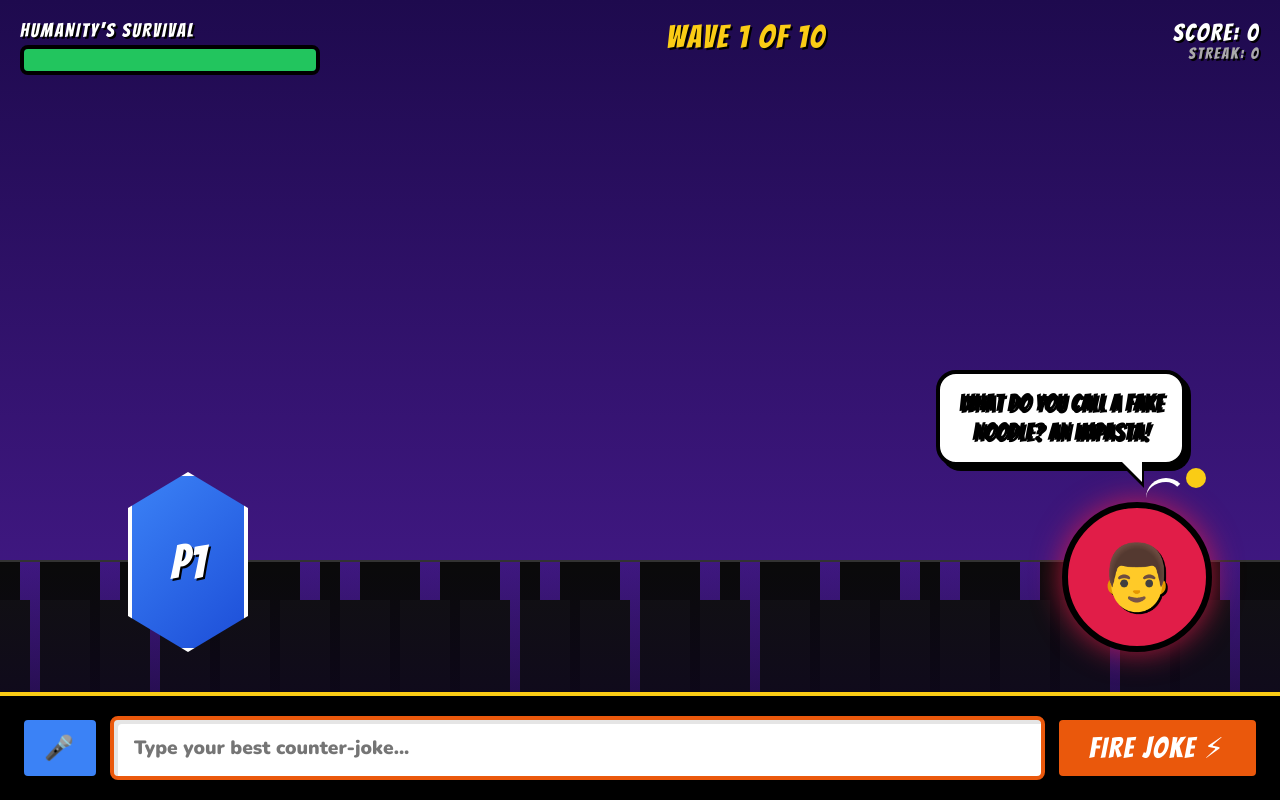
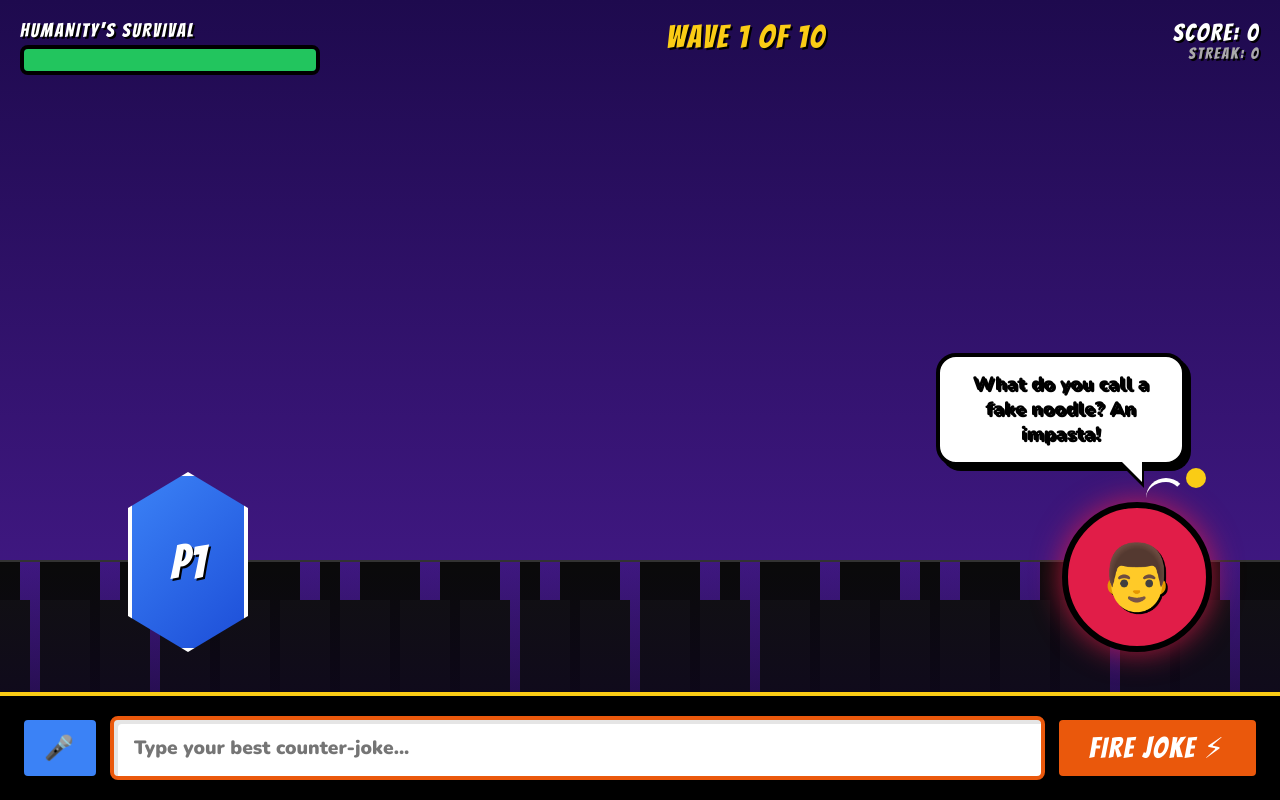
Before and after one commit to norriy0u/dadjokedoomsday, a plain HTML site: page index.html in a window 1280 px wide. Both pictures are taken after a click on the button "SAVE HUMANITY". Drawn offline with nearby package versions, Linux system fonts and the light colour scheme.

Commit message:
Fix unreadable font in speech bubble

```diff
--- a/index.html
+++ b/index.html
@@ -117,7 +117,7 @@ body {
   background: #fff; color: #000;
   border: 4px solid #000; border-radius: 20px;
   padding: 15px;
-  font-family: 'Bangers', cursive; font-size: 1.5rem; line-height: 1.2;
+  font-family: 'Nunito', sans-serif; font-weight: 900; font-size: 1.2rem; line-height: 1.3;
   text-align: center;
   box-shadow: 5px 5px 0 #000;
   opacity: 0; transform: translateY(20px) scale(0.8);
```
